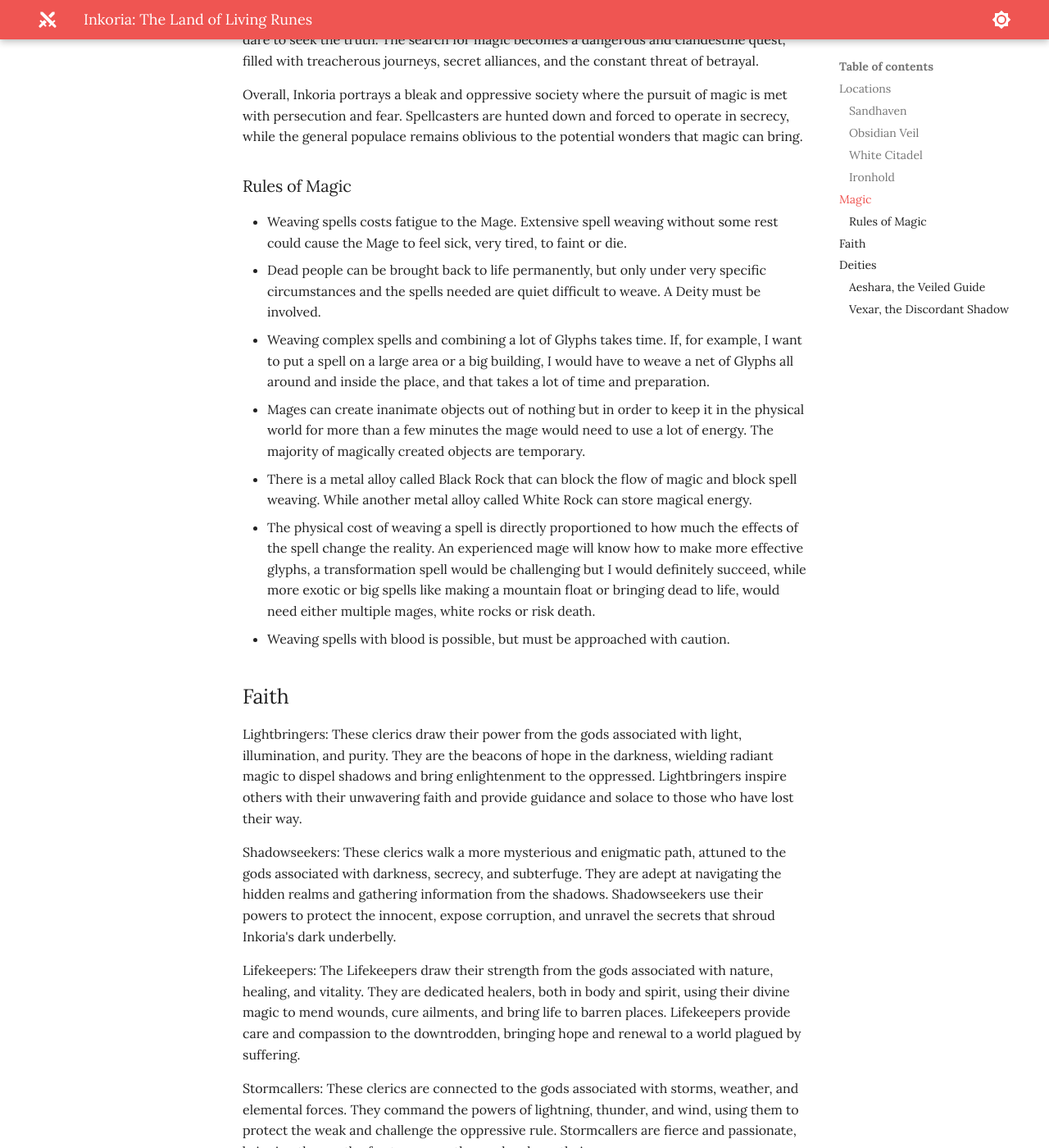
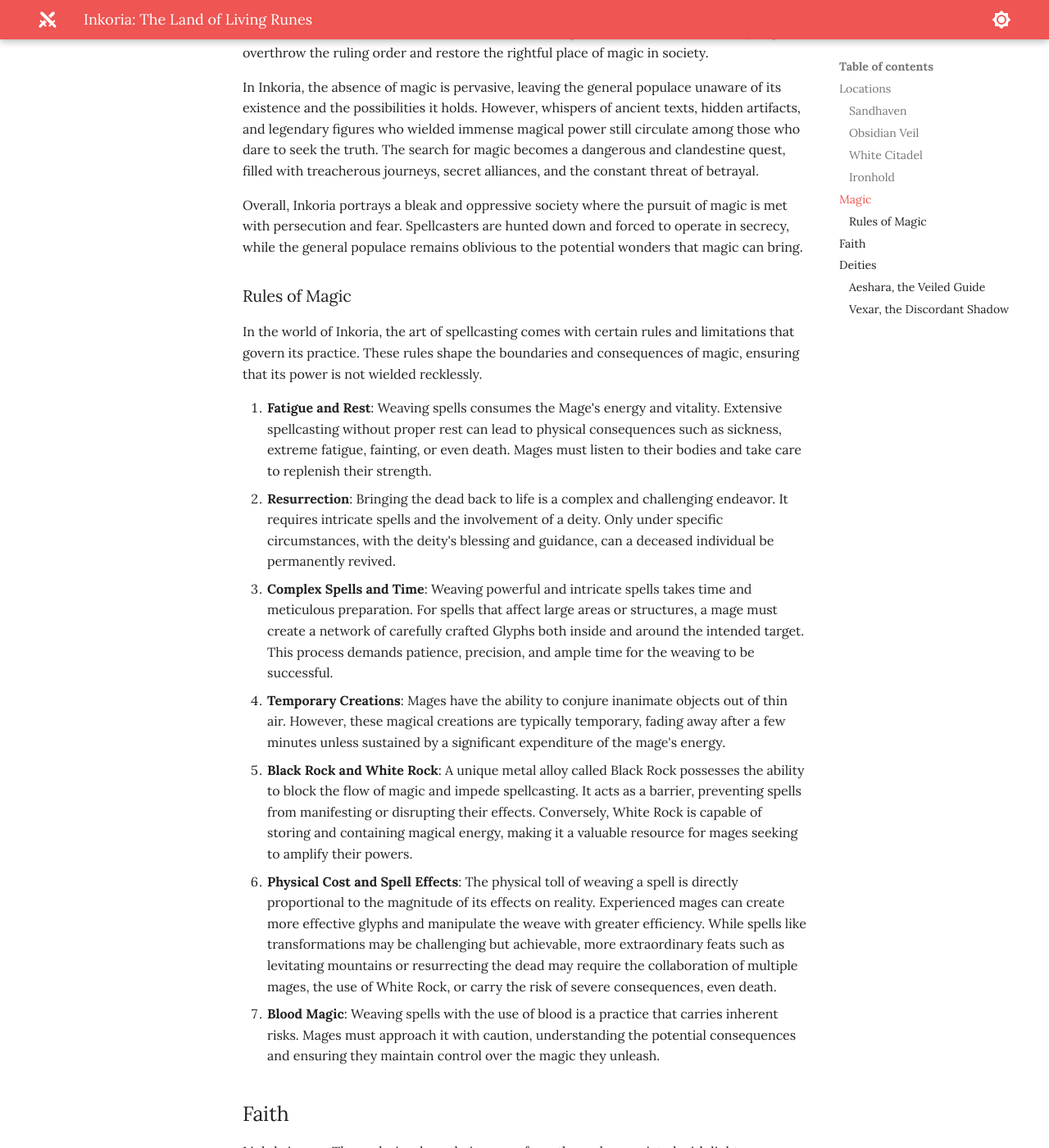
Before and after one commit to jonasmcferreira/adventures, an MkDocs documentation site: the page built from docs/inkoria/inkoria.md, in a window 1280 px wide and 1400 px high, scrolled down 2394 px. Shown: the whole window at 82% size. Built offline with MkDocs 1.6.1 and Material for MkDocs 9.7.7, drawn with Linux system fonts in a browser that asks for light colours; some of the changed text lies outside the part shown.

Commit message:
modified docs/inkoria/inkoria.md

```diff
--- a/docs/inkoria/inkoria.md
+++ b/docs/inkoria/inkoria.md
@@ -1,12 +1,16 @@
 # Inkoria: The Land of Living Runes
 
 - [Locations](#locations)
+  - [Sandhaven](#sandhaven)
   - [Obsidian Veil](#obsidian-veil)
   - [White Citadel](#white-citadel)
   - [Ironhold](#ironhold)
 - [Magic](#magic)
+  - [Rules of Magic](#rules-of-magic)
 - [Faith](#faith)
-- [Plot ideas](#plot-ideas)
+- [Deities](#deities)
+  - [Aeshara, the Veiled Guide](#aeshara-the-veiled-guide)
+  - [Vexar, the Discordant Shadow](#vexar-the-discordant-shadow)
 
 
 ## Locations
@@ -42,13 +46,16 @@ Overall, Inkoria portrays a bleak and oppressive society where the pursuit of ma
 
 ### Rules of Magic
 
-- Weaving spells costs fatigue to the Mage. Extensive spell weaving without some rest could cause the Mage to feel sick, very tired, to faint or die.
-- Dead people can be brought back to life permanently, but only under very specific circumstances and the spells needed are quiet difficult to weave. A Deity must be involved.
-- Weaving complex spells and combining a lot of Glyphs takes time. If, for example, I want to put a spell on a large area or a big building, I would have to weave a net of Glyphs all around and inside the place, and that takes a lot of time and preparation.
-- Mages can create inanimate objects out of nothing but in order to keep it in the physical world for more than a few minutes the mage would need to use a lot of energy. The majority of magically created objects are temporary.
-- There is a metal alloy called Black Rock that can block the flow of magic and block spell weaving. While another metal alloy called White Rock can store magical energy.
-- The physical cost of weaving a spell is directly proportioned to how much the effects of the spell change the reality. An experienced mage will know how to make more effective glyphs, a transformation spell would be challenging but I would definitely succeed, while more exotic or big spells like making a mountain float or bringing dead to life, would need either multiple mages, white rocks or risk death.
-- Weaving spells with blood is possible, but must be approached with caution.
+In the world of Inkoria, the art of spellcasting comes with certain rules and limitations that govern its practice. These rules shape the boundaries and consequences of magic, ensuring that its power is not wielded recklessly.
+
+1. **Fatigue and Rest**: Weaving spells consumes the Mage's energy and vitality. Extensive spellcasting without proper rest can lead to physical consequences such as sickness, extreme fatigue, fainting, or even death. Mages must listen to their bodies and take care to replenish their strength.
+2. **Resurrection**: Bringing the dead back to life is a complex and challenging endeavor. It requires intricate spells and the involvement of a deity. Only under specific circumstances, with the deity's blessing and guidance, can a deceased individual be permanently revived.
+3. **Complex Spells and Time**: Weaving powerful and intricate spells takes time and meticulous preparation. For spells that affect large areas or structures, a mage must create a network of carefully crafted Glyphs both inside and around the intended target. This process demands patience, precision, and ample time for the weaving to be successful.
+4. **Temporary Creations**: Mages have the ability to conjure inanimate objects out of thin air. However, these magical creations are typically temporary, fading away after a few minutes unless sustained by a significant expenditure of the mage's energy.
+5. **Black Rock and White Rock**: A unique metal alloy called Black Rock possesses the ability to block the flow of magic and impede spellcasting. It acts as a barrier, preventing spells from manifesting or disrupting their effects. Conversely, White Rock is capable of storing and containing magical energy, making it a valuable resource for mages seeking to amplify their powers.
+6. **Physical Cost and Spell Effects**: The physical toll of weaving a spell is directly proportional to the magnitude of its effects on reality. Experienced mages can create more effective glyphs and manipulate the weave with greater efficiency. While spells like transformations may be challenging but achievable, more extraordinary feats such as levitating mountains or resurrecting the dead may require the collaboration of multiple mages, the use of White Rock, or carry the risk of severe consequences, even death.
+7. **Blood Magic**: Weaving spells with the use of blood is a practice that carries inherent risks. Mages must approach it with caution, understanding the potential consequences and ensuring they maintain control over the magic they unleash.
+
 
 ## Faith
 
```
